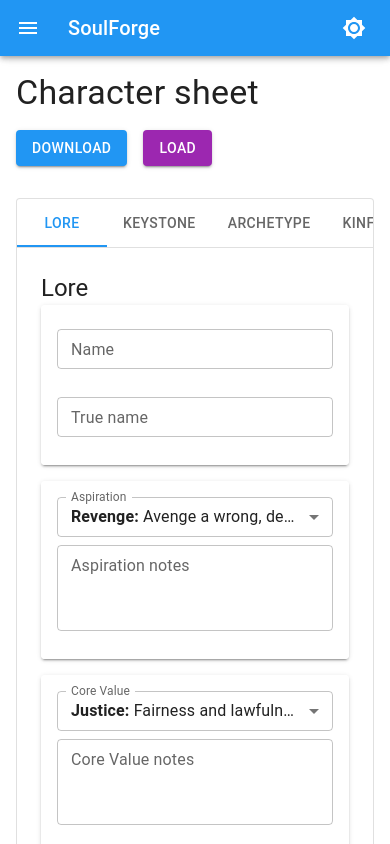
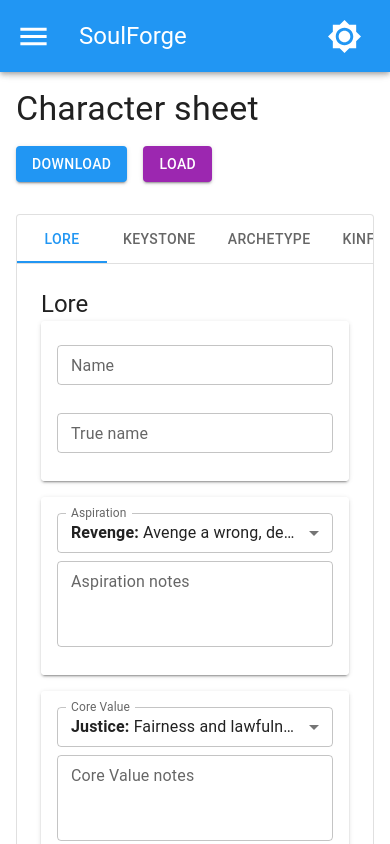
Before and after one commit to dicegoblinnz/soulforge, a Next.js app: page / in a window 390 px wide. Shown: the top 844 px of the page. Built offline with nearby package versions, Linux system fonts and the light colour scheme.

Commit message:
chore: mobile layout stuff

```diff
--- a/src/app/layout.tsx
+++ b/src/app/layout.tsx
@@ -1,5 +1,5 @@
 import { Geist, Geist_Mono } from "next/font/google";
-import {AppbarDrawer} from "@/components/appbar_drawer";
+import {AppbarDrawer} from "@/components/appbar-drawer";
 import {SettingsProvider} from "@/context/settings/settings-provider";
 import {ThemeProvider} from "@/context/theme-provider";
 import {blue, purple} from "@mui/material/colors";
--- a/src/components/appbar_drawer.tsx
+++ b/src/components/appbar-drawer.tsx
@@ -12,15 +12,16 @@ import {
   ListItem,
   ListItemButton,
   ListItemIcon,
-  ListItemText, SxProps,
+  ListItemText,
   Toolbar,
   Typography,
-  useTheme
+  useTheme,
+  SxProps, styled
 } from "@mui/material";
 import Link from 'next/link';
 import MenuIcon from '@mui/icons-material/Menu';
 import KeyboardArrowUpIcon from '@mui/icons-material/KeyboardArrowUp';
-import {ReturnHome} from "@/components/return_home";
+import {ReturnHome} from "@/components/return-home";
 import {PropsWithChildren, useState} from "react";
 import HomeIcon from '@mui/icons-material/Home';
 import FullscreenIcon from '@mui/icons-material/Fullscreen';
@@ -29,8 +30,13 @@ import Brightness4Icon from '@mui/icons-material/Brightness4';
 import Brightness7Icon from '@mui/icons-material/Brightness7';
 import dynamic from "next/dynamic";
 import {useSettingsContext} from "@/context/settings/settings-context";
+import {useBreakpointMediaQuery} from "@/hooks/use-screen-breakpoints";
 
 const DynamicScrollTop = dynamic(() => import('@/components/scroll-top'), {ssr: false});
+
+const GradientBox = styled(Box)`
+  background: linear-gradient(50deg, ${p => p.theme.palette.primary.main}35, ${p => p.theme.palette.primary.main}15);
+`;
 
 type Props = {
   sx?: SxProps;
@@ -42,10 +48,15 @@ export function AppbarDrawer({sx, children}: Props) {
   const theme = useTheme();
   const darkMode = theme.palette.mode === 'dark';
 
+  const isSmall = useBreakpointMediaQuery(theme.breakpoints.down("sm"));
+
+  const appBarSize = !isSmall ? "64px" : "72px";
+  const buttonSize = !isSmall ? "medium" : "large";
+
   return (
     <>
-      <AppBar position="fixed" sx={sx}>
-        <Toolbar>
+      <AppBar position="fixed" sx={{minHeight: appBarSize, ...sx}}>
+        <Toolbar  sx={{minHeight: appBarSize}}>
           <IconButton
             size="large"
             edge="start"
@@ -54,26 +65,26 @@ export function AppbarDrawer({sx, children}: Props) {
             sx={{ mr: 2 }}
             onClick={() => setOpen(true)}
           >
-            <MenuIcon />
+            <MenuIcon fontSize={buttonSize} />
           </IconButton>
 
           <ReturnHome/>
 
           <div style={{flexGrow: 1}}/>
 
-          <IconButton onClick={() => settings.onUpdate('themeMode', !darkMode ? 'dark': 'light')} color="inherit">
-            {theme.palette.mode === 'dark' ? <Brightness4Icon /> : <Brightness7Icon />}
+          <IconButton onClick={() => settings.onUpdate('themeMode', !darkMode ? 'dark': 'light')} color="inherit" size={buttonSize}>
+            {theme.palette.mode === 'dark' ? <Brightness4Icon fontSize={buttonSize} /> : <Brightness7Icon fontSize={buttonSize} />}
           </IconButton>
         </Toolbar>
       </AppBar>
-      <Toolbar id="back-to-top-anchor" sx={sx}/>
+      <Toolbar id="back-to-top-anchor" sx={{minHeight: appBarSize}}/>
 
       <Drawer open={open} onClose={() => setOpen(false)}>
         <Box width={250} height="100%" onClick={() => setOpen(false)}>
           <List sx={{p: 0, display: "flex", flexDirection: "column", height: "100%"}}>
-            <Box height={64} display="flex" alignItems="center" justifyContent="center">
+            <GradientBox height={64} display="flex" alignItems="center" justifyContent="center">
               <Typography variant="h6" sx={{textAlign: "center"}}>SoulForge</Typography>
-            </Box>
+            </GradientBox>
             <Divider/>
 
             <ListItem disablePadding>
--- /dev/null
+++ b/src/components/return-home.tsx
@@ -0,0 +1,16 @@
+'use client';
+
+import Link from 'next/link';
+import {Typography, useTheme} from "@mui/material";
+import {useBreakpointMediaQuery} from "@/hooks/use-screen-breakpoints";
+
+export function ReturnHome() {
+  const theme = useTheme();
+  const isSmall = useBreakpointMediaQuery(theme.breakpoints.down("sm"));
+
+  return (
+    <Link href="/" style={{ textDecoration: 'none' }}>
+      <Typography variant={!isSmall ? "h6" : "h5"} sx={{color: "var(--AppBar-color)"}}>SoulForge</Typography>
+    </Link>
+  );
+}
--- a/src/components/return_home.tsx
+++ /dev/null
@@ -1,12 +0,0 @@
-'use client';
-
-import Link from 'next/link';
-import {Typography} from "@mui/material";
-
-export function ReturnHome() {
-  return (
-    <Link href="/" style={{ textDecoration: 'none' }}>
-      <Typography variant="h6" sx={{color: "var(--AppBar-color)"}}>SoulForge</Typography>
-    </Link>
-  );
-}
```
